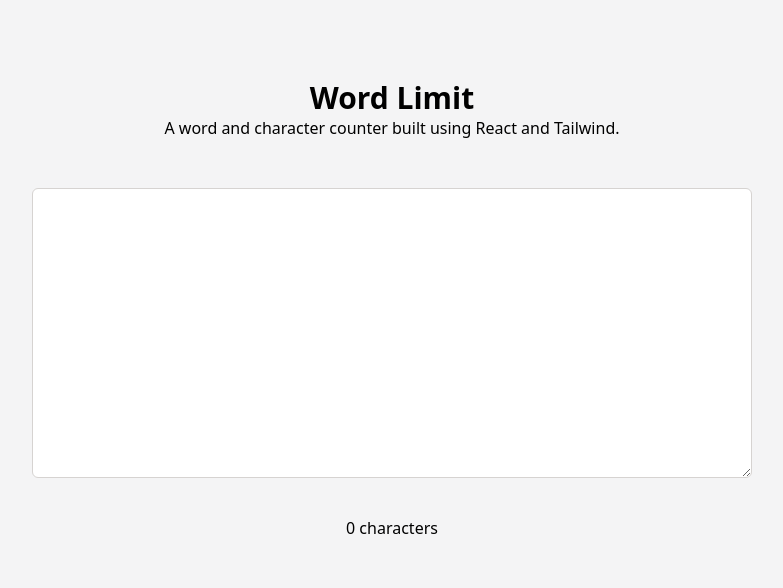
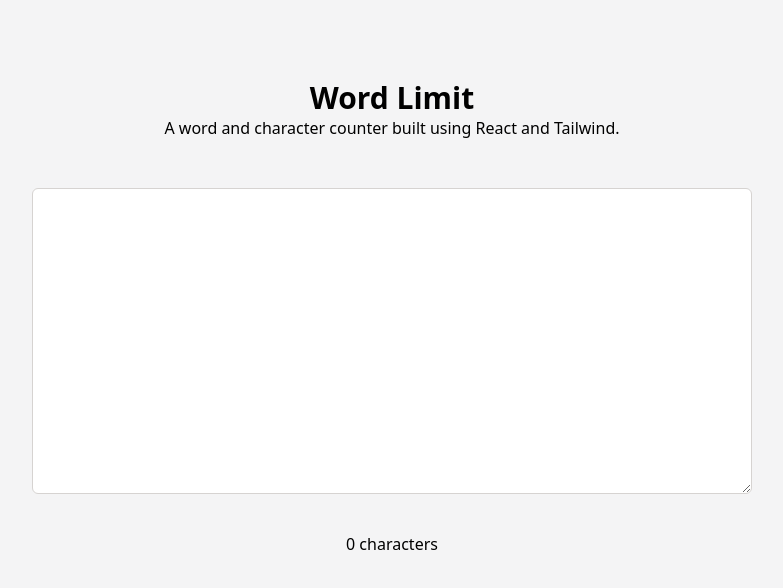
Before and after one commit to architchandra/count-my-words, a React (Create React App) app: page / in a window 1280 px wide. Shown: the top 588 px of the page, without its empty margins (248-1031 px from the left). Built offline with nearby package versions, Linux system fonts and the light colour scheme.

Commit message:
Add padding to textbox

```diff
--- a/src/assets/styles/output/style.css
+++ b/src/assets/styles/output/style.css
@@ -443,6 +443,9 @@ Ensure the default browser behavior of the `hidden` attribute.
   --tw-bg-opacity: 1;
   background-color: rgb(244 244 245 / var(--tw-bg-opacity));
 }
+.p-2 {
+  padding: 0.5rem;
+}
 .text-center {
   text-align: center;
 }
--- a/src/components/TextBox.js
+++ b/src/components/TextBox.js
@@ -1,7 +1,7 @@
 function TextBox({ text, handleOnChange }) {
   return (
     <textarea
-      className="w-full mb-8 rounded-md border border-dark-grey"
+      className="w-full mb-8 p-2 rounded-md border border-dark-grey"
       rows="12"
       value={text}
       onChange={handleOnChange}
```
